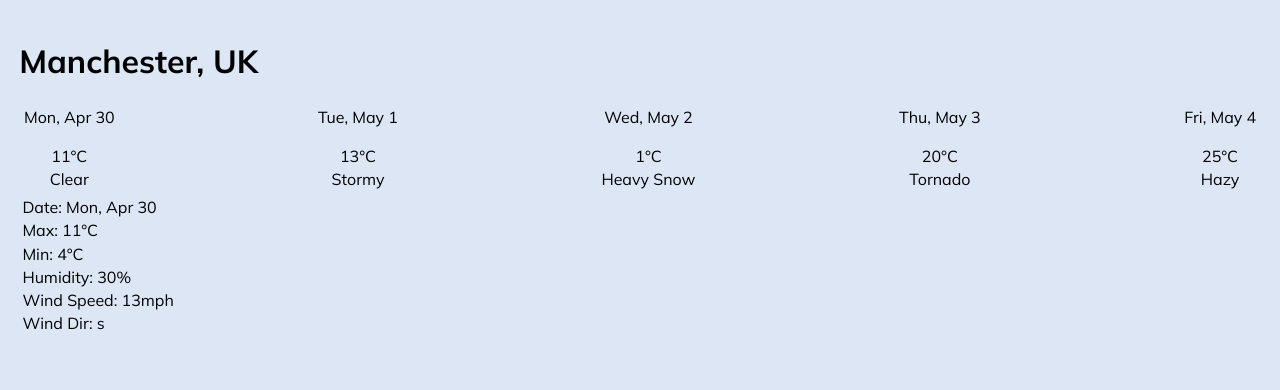
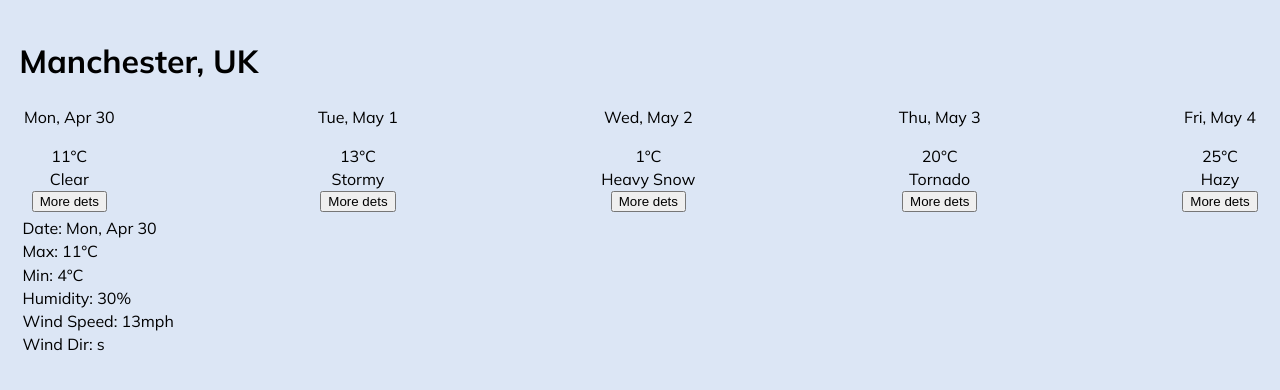
Before and after one commit to ddavies90/weather-app, a React (Create React App) app: page / in a window 1280 px wide. Shown: the top 390 px of the page. Built offline with nearby package versions, Linux system fonts and the light colour scheme; some icons are missing.

Commit message:
Added button to forecast summary for useState implementation

```diff
--- a/src/components/ForecastSummary.js
+++ b/src/components/ForecastSummary.js
@@ -21,6 +21,9 @@ const ForecastSummary = (props) => {
         {temperature.max}&deg;C
       </div>
       <div className="forecast-summary__description">{description}</div>
+      <button type="button" className="forecast-summary__btn">
+        More dets
+      </button>
     </div>
   );
 };
```
